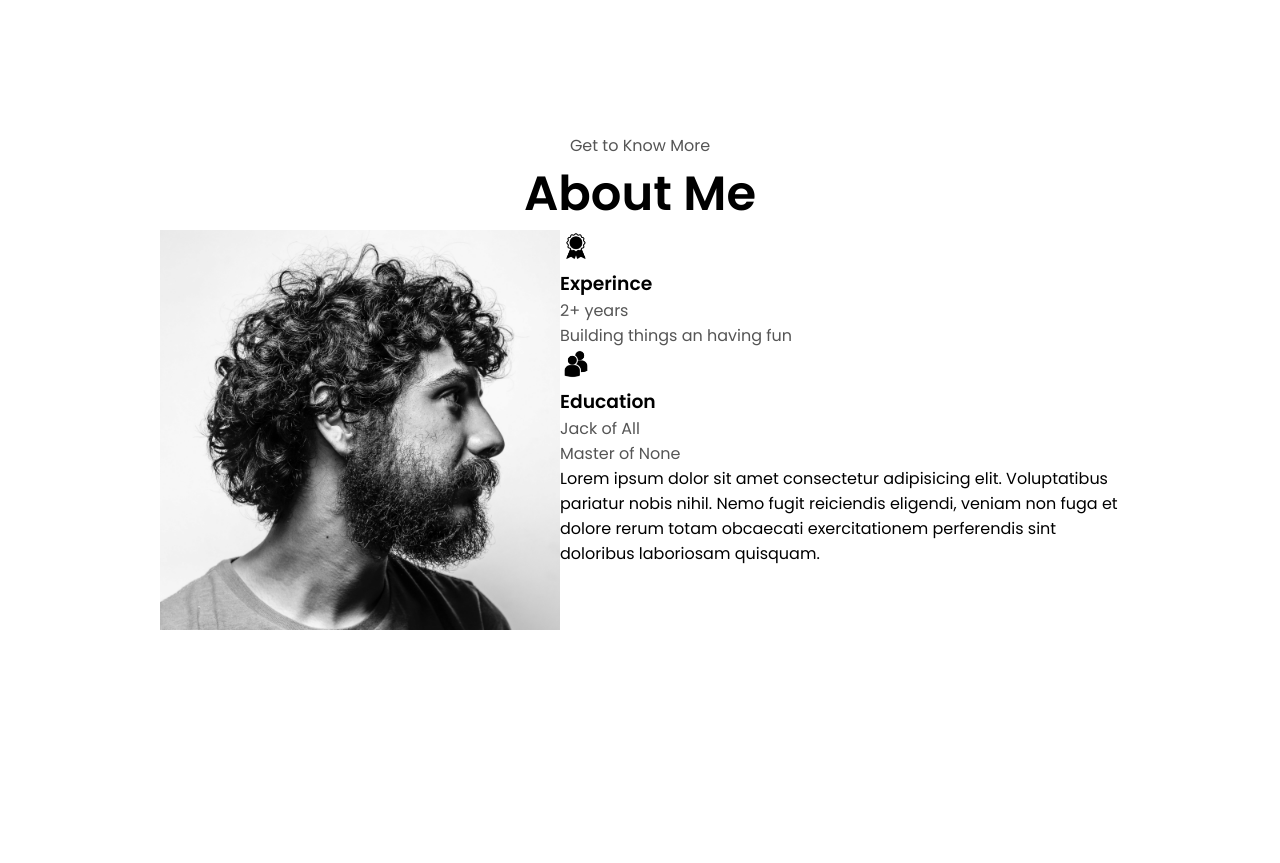
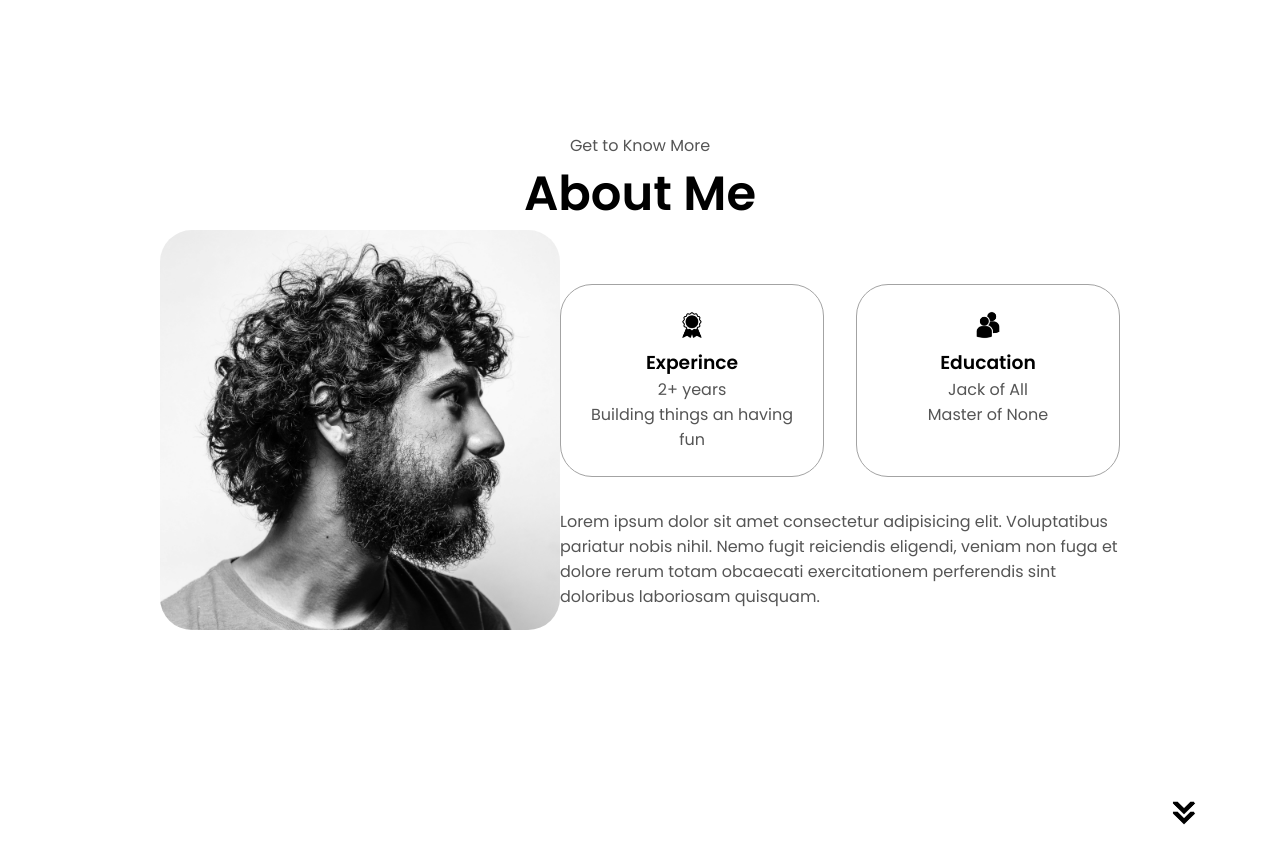
Before and after one commit to Infamouslanre/portfolio, a plain HTML site: page index.html in a window 1280 px wide. Shown: the part 675-1538 px from the top of the page. Drawn offline with Linux system fonts and the light colour scheme; a script that the page names is missing.

Commit message:
minor styling

```diff
--- a/index.html
+++ b/index.html
@@ -103,13 +103,21 @@
             </div>
           </div>
           <div class="text-container">
-            Lorem ipsum dolor sit amet consectetur adipisicing elit.
-            Voluptatibus pariatur nobis nihil. Nemo fugit reiciendis eligendi,
-            veniam non fuga et dolore rerum totam obcaecati exercitationem
-            perferendis sint doloribus laboriosam quisquam.
+            <p>
+              Lorem ipsum dolor sit amet consectetur adipisicing elit.
+              Voluptatibus pariatur nobis nihil. Nemo fugit reiciendis eligendi,
+              veniam non fuga et dolore rerum totam obcaecati exercitationem
+              perferendis sint doloribus laboriosam quisquam.
+            </p>
           </div>
         </div>
       </div>
+      <img
+        src="./assets/arrow.png"
+        alt="Arrow icon"
+        class="icon arrow"
+        onclick="location.href='./#experince'"
+      />
     </section>
     <script src="script.js"></script>
   </body>
--- a/style.css
+++ b/style.css
@@ -251,3 +251,44 @@ section {
 .btn-container {
     gap: 1rem;
 }
+
+/* About Section*/
+
+#about {
+    position: relative;
+}
+
+.about-containers {
+    gap: 2rem;
+    margin-bottom: 2rem;
+    margin-top: 2rem;
+}
+
+.about-details-container {
+    justify-content: center;
+    flex-direction: column;
+}
+
+.about-containers, .about-details-container {
+    display: flex;
+}
+
+.about-pic {
+    border-radius: 2rem;
+}
+
+.arrow {
+    position: absolute;
+    right: -5rem;
+    bottom: 2.5rem;
+}
+
+.details-container {
+    padding: 1.5rem;
+    flex: 1;
+    background: white;
+    border-radius: 2rem;
+    border: rgb(53, 53, 53) 0.1rem solid;
+    border-color: rgb(163, 163, 163);
+    text-align: center;
+}
```
